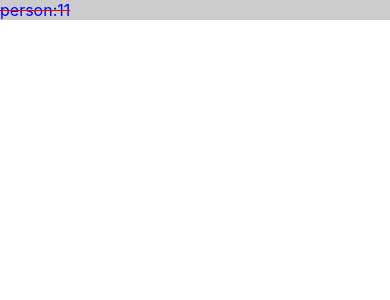
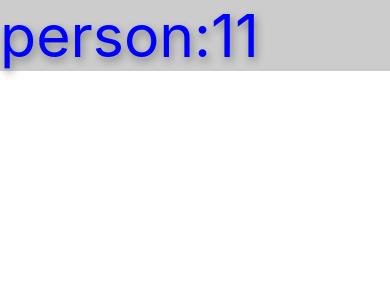
Before and after one commit to hixb/ReactNativeDemo, a React Native app: screen / in a window 390 px wide. Shown: the top 300 px of the page. Built offline with nearby package versions, Linux system fonts and the light colour scheme.

Commit message:
style: textShadowColor and textShadowOffset and textShadowRadius

```diff
--- a/src/components/TextDemo.js
+++ b/src/components/TextDemo.js
@@ -17,9 +17,9 @@ const styles = StyleSheet.create({
   },
   text: {
     color: 'blue',
-    fontSize: 16,
-    textDecorationStyle: 'solid',
-    textDecorationLine: 'line-through',
-    textDecorationColor: 'red',
+    fontSize: 59,
+    textShadowColor: '#808080',
+    textShadowOffset: {width: 2, height: 4},
+    textShadowRadius: 8,
   },
 });
```
